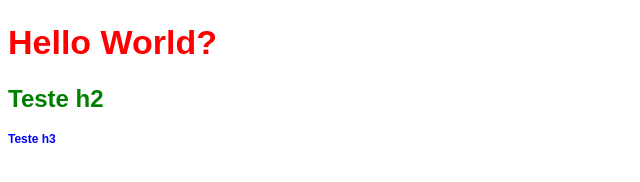
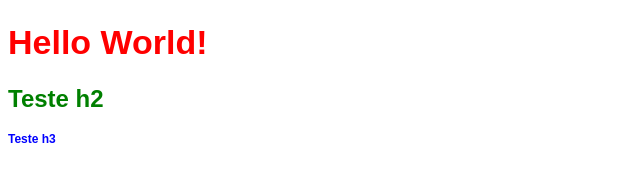
Before and after one commit to igorjoliveira/pluralsight-js-dev-env, a website built with webpack: page src/index.html in a window 1280 px wide. Shown: the full height of the page, 0-640 px from the left. Built offline with nearby package versions, Linux system fonts and the light colour scheme.

Commit message:
Update file index.html

```diff
--- a/src/index.html
+++ b/src/index.html
@@ -4,7 +4,7 @@
     <meta charset="UTF-8" />
   </head>
   <body>
-    <h1>Hello World?</h1>
+    <h1>Hello World!</h1>
     <h2>Teste h2</h2>
     <h3>Teste h3</h3>
     <script src="bundle.js"></script>
```
